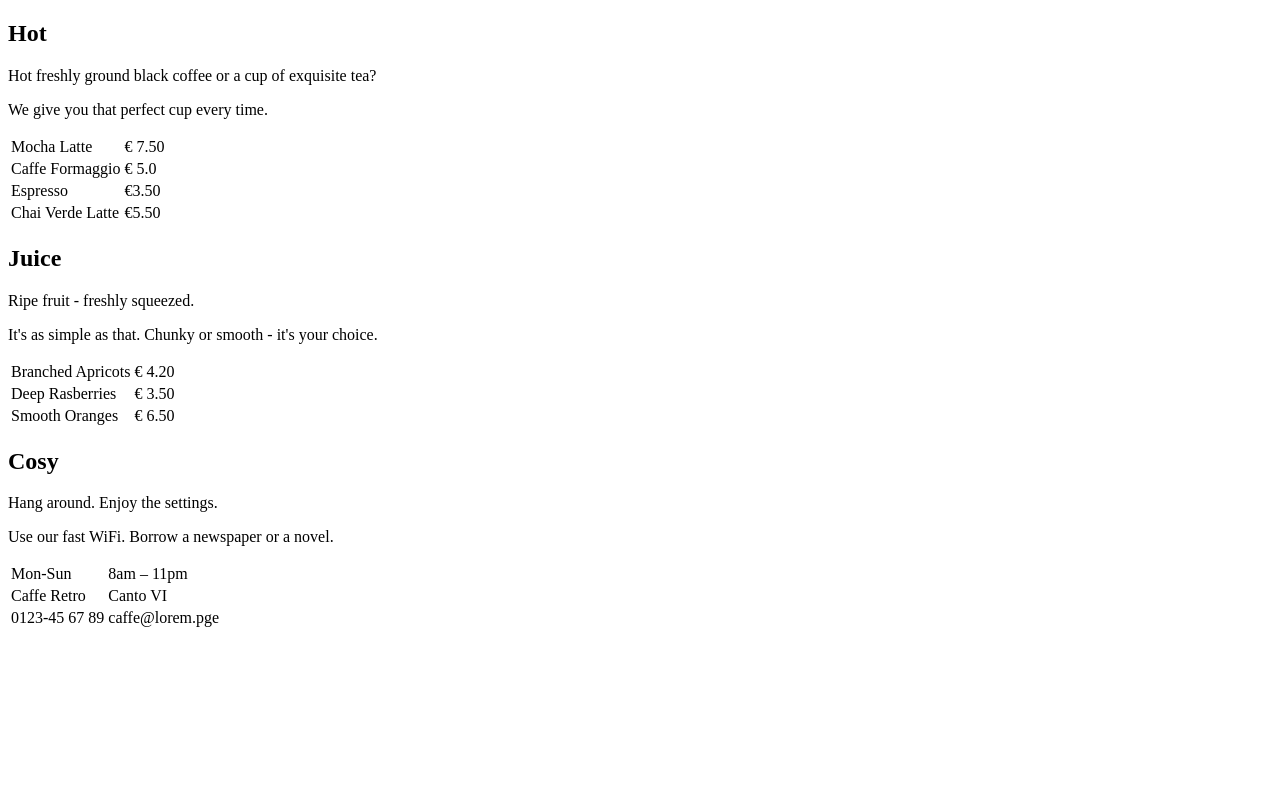
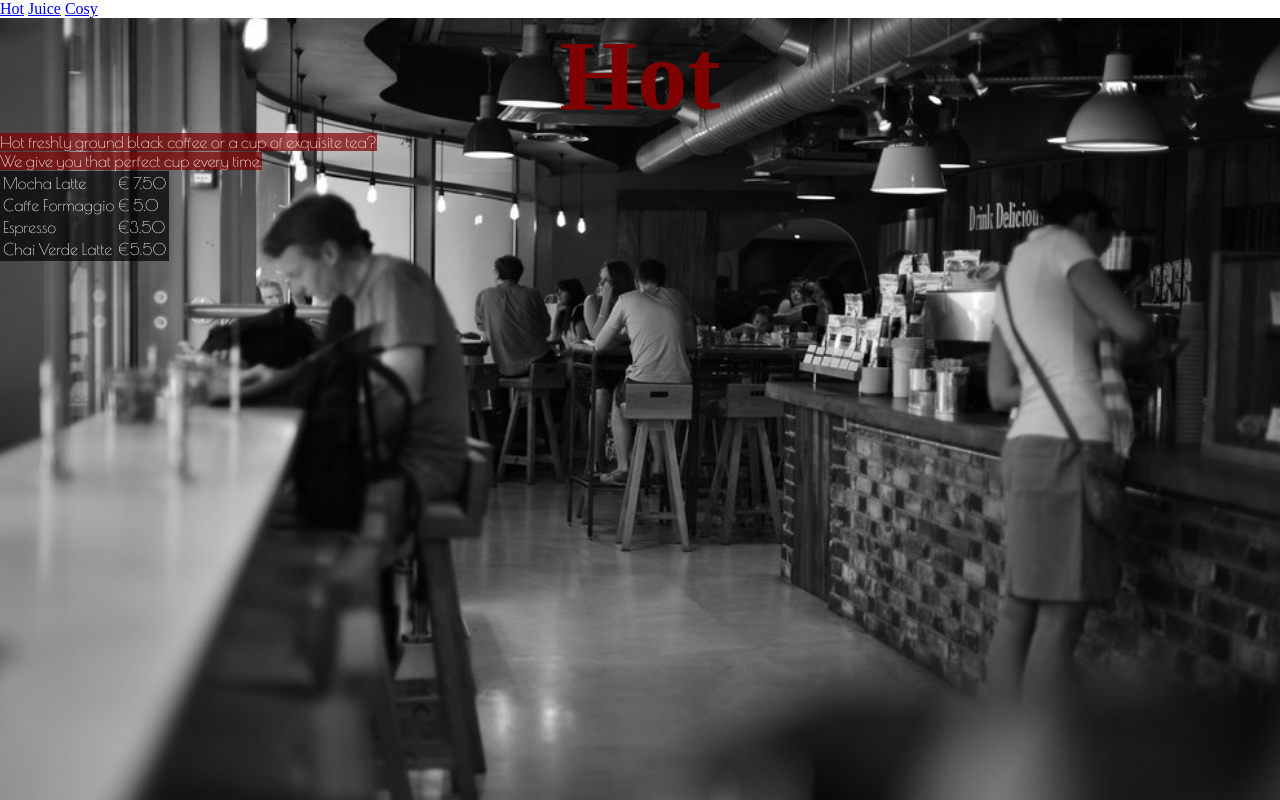
Before and after one commit to HAakansson/caffe_retro, a plain HTML site: page index.html in a window 1280 px wide. Shown: the top 800 px of the page. Drawn offline with nearby package versions, Linux system fonts and the light colour scheme; a web font is replaced by a local one.

Commit message:
Third commit, added a lot of styling. More to come!

```diff
--- a/index.html
+++ b/index.html
@@ -1,19 +1,30 @@
 <!DOCTYPE html>
 <html lang="en">
+
 <head>
     <meta charset="UTF-8">
     <meta name="viewport" content="width=device-width, initial-scale=1.0">
     <meta http-equiv="X-UA-Compatible" content="ie=edge">
     <title>Café Retro</title>
     <link rel="stylesheet" type="text/css" href="styles.css">
+    <link href="https://fonts.googleapis.com/css?family=Poiret+One|Spirax&display=swap" rel="stylesheet">
 </head>
+
 <body>
 
-    <section id="Hot">
+    <nav>
+        <a href="#hot">Hot</a>
+        <a href="#juice">Juice</a>
+        <a href="#cosy">Cosy</a>
+    </nav>
+
+    <section id="hot">
 
         <h1>Hot</h1>
         <p>Hot freshly ground black coffee or a cup of exquisite tea?</p>
+        <br>
         <p> We give you that perfect cup every time.</p>
+        <br>
         <table>
             <tr>
                 <td>Mocha Latte</td>
@@ -35,11 +46,13 @@
 
     </section>
 
-    <section id="Juice">
+    <section id="juice">
 
         <h1>Juice</h1>
         <p>Ripe fruit - freshly squeezed.</p>
+        <br>
         <p>It's as simple as that. Chunky or smooth - it's your choice.</p>
+        <br>
         <table>
             <tr>
                 <td>Branched Apricots</td>
@@ -57,11 +70,13 @@
 
     </section>
 
-    <section id="Cosy">
+    <section id="cosy">
 
         <h1>Cosy</h1>
         <p>Hang around. Enjoy the settings.</p>
+        <br>
         <p>Use our fast WiFi. Borrow a newspaper or a novel.</p>
+        <br>
         <table>
             <tr>
                 <td>Mon-Sun</td>
@@ -80,4 +95,5 @@
     </section>
 
 </body>
+
 </html>
--- a/styles.css
+++ b/styles.css
@@ -0,0 +1,43 @@
+* {
+box-sizing: border-box;
+margin: 0;
+}
+
+#hot {
+    background-image: url("hot.jpg");
+    background-size: cover;
+    height: 100vh;
+}
+
+#juice {
+    background-image: url("juicy.jpg");
+    background-size: cover;
+    height: 100vh;
+}
+
+#cosy {
+    background-image: url("cosy.jpg");
+    background-size: cover;
+    height: 100vh;
+}
+
+h1 {
+    font-family: Spirax;
+    text-align: center;
+    font-size: 100px;
+    color: maroon;
+}
+
+p {
+    font-family: Poiret One;
+    color: white;
+    background-color: rgb(128,0,0,0.7);
+    display: inline-block;
+}
+
+table{
+    font-family: Poiret One;
+    color: white;
+    background-color: rgba(0,0,0,0.7);
+    display: inline-block;
+}
```
Lines whose indentation alone changed are shown as unchanged.
